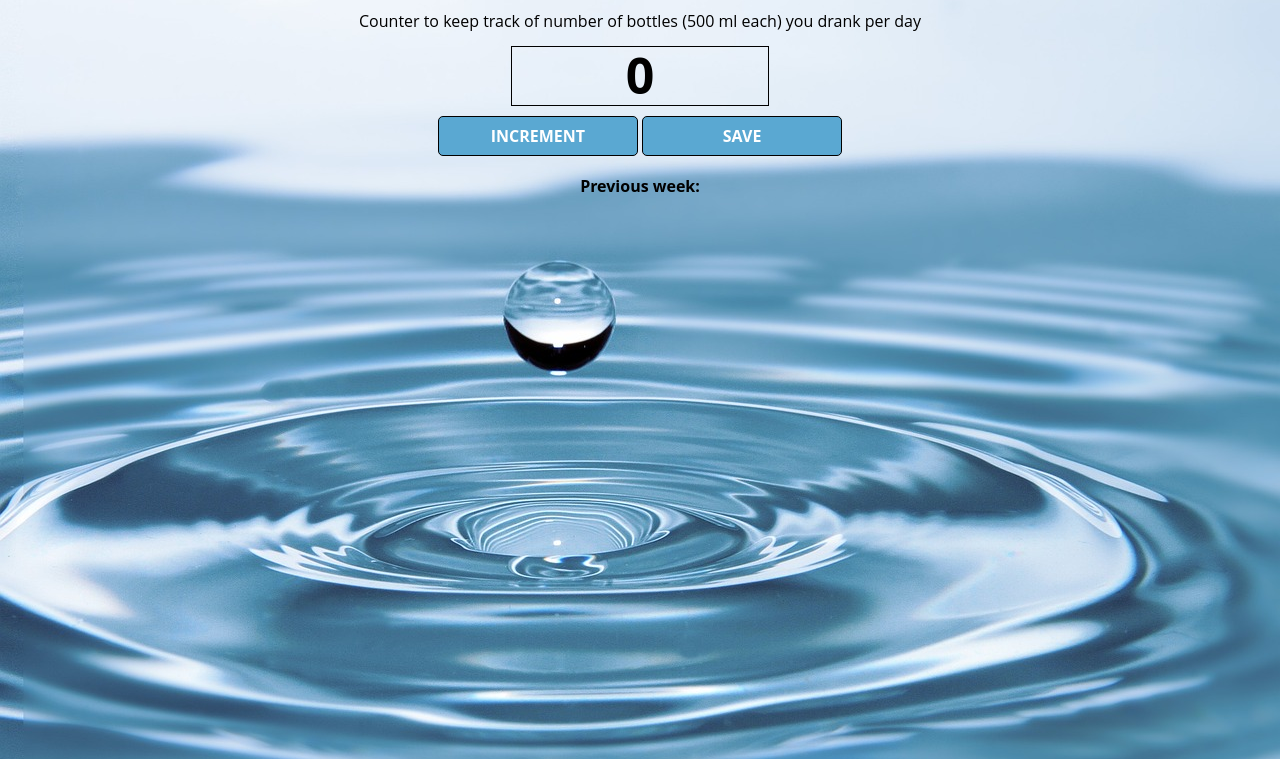
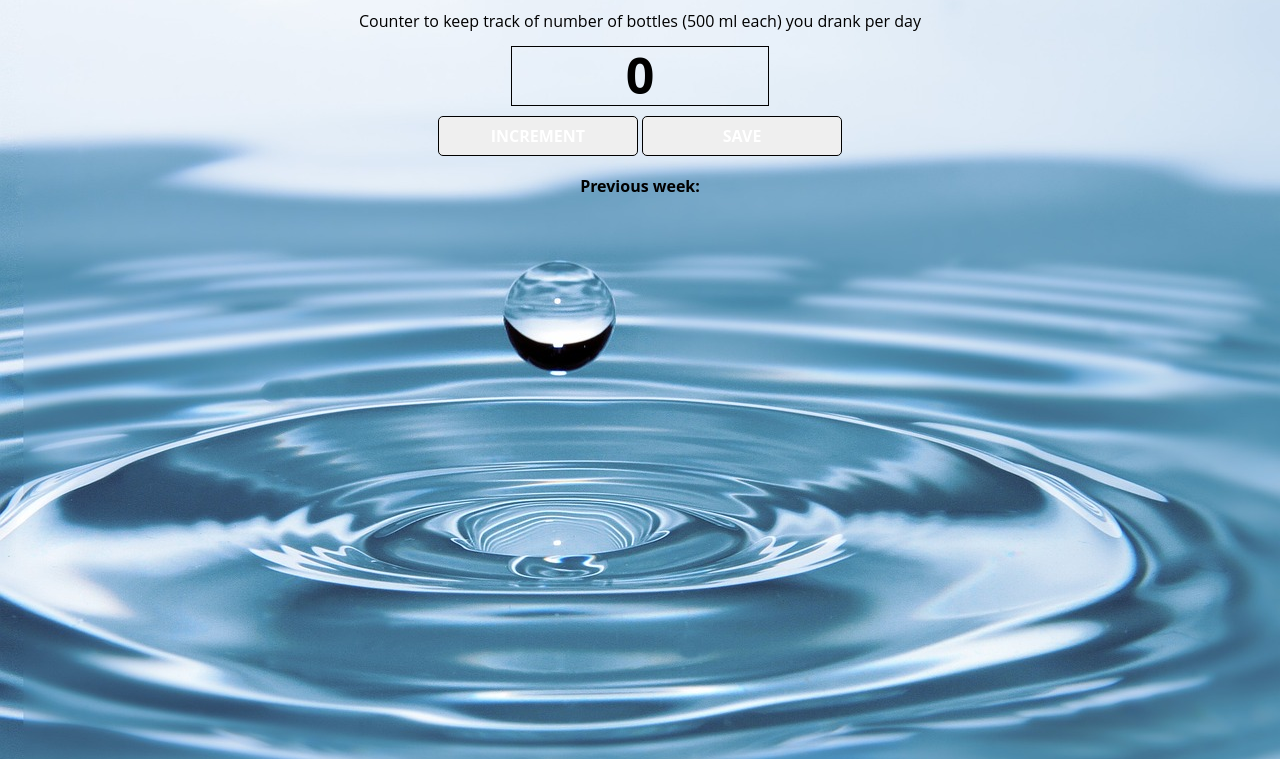
Before and after one commit to vingutha/Water-Intake-Counter, a plain HTML site: page index.html in a window 1280 px wide. Shown: the part 51-810 px from the top of the page. Drawn offline with nearby package versions, Linux system fonts and the light colour scheme.

```diff
--- a/index.css
+++ b/index.css
@@ -43,11 +43,11 @@
 
 #increment-btn {
     margin-top: 10px;
-    background:#5aa8d2;
+    background:#08000;
 }
 
 #save-btn {
-    background: #5aa8d2;
+    background: #08000;
 }
 
 #save-el {
```
